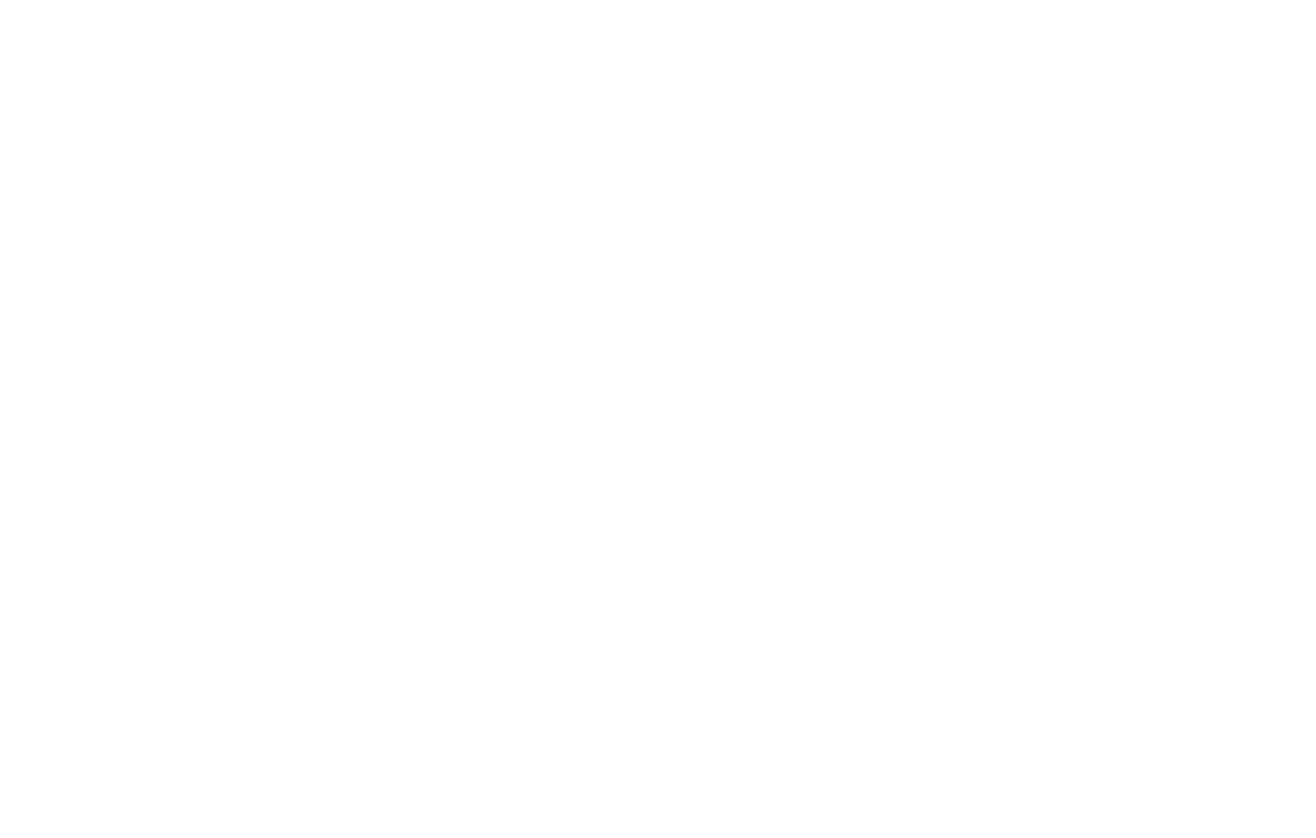
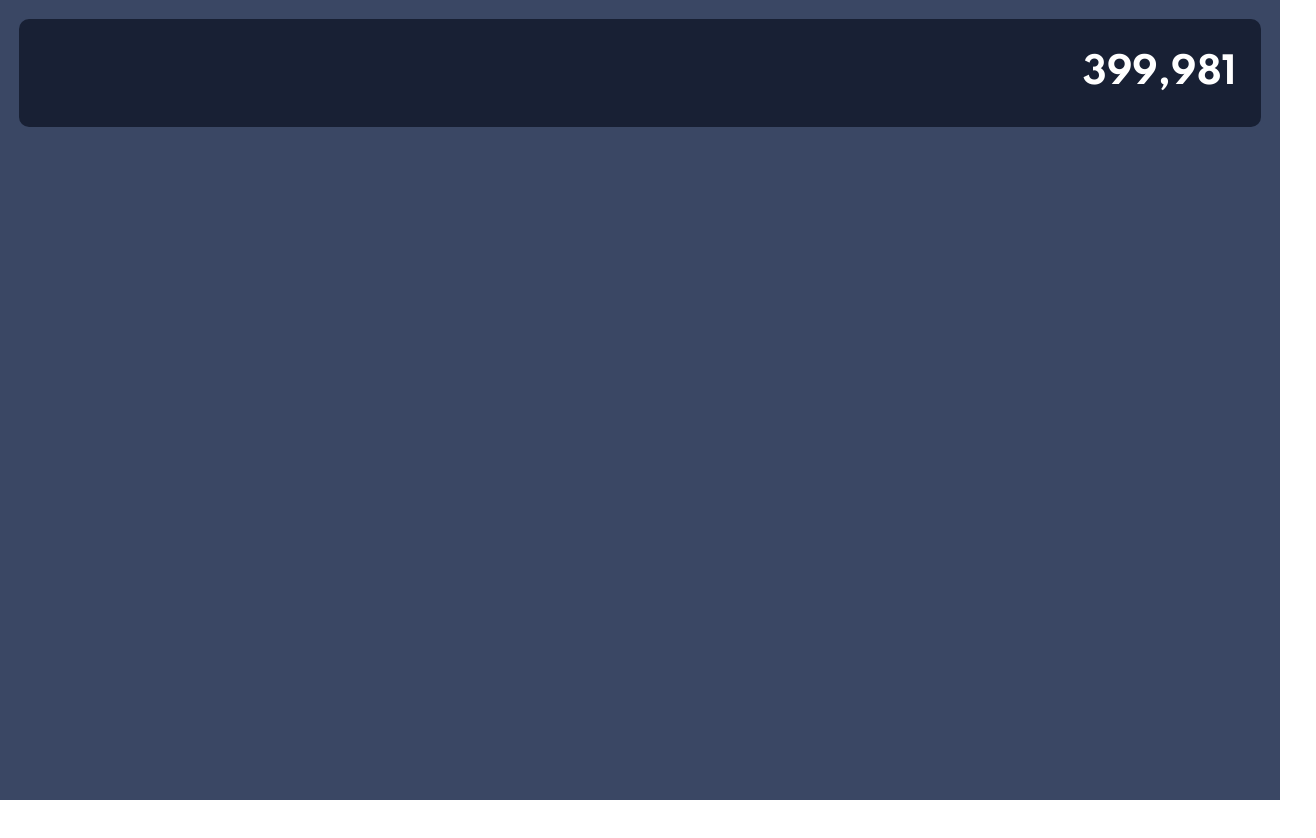
Before and after one commit to Diounata/calculator.io, a Next.js app: page / in a window 1280 px wide. Shown: the top 838 px of the page, 1316 px wide, since content can reach past the window. After the commit the page ends 800 px from the top, so only its background shows below. Built offline with nearby package versions, Linux system fonts and the light colour scheme.

Commit message:
Add: result container

```diff
--- /dev/null
+++ b/src/Components/Result/index.tsx
@@ -0,0 +1,5 @@
+import styles from './styles.module.scss';
+
+export default function Result() {
+  return <div className={styles.resultContainer}>399,981</div>;
+}
--- /dev/null
+++ b/src/Components/Result/styles.module.scss
@@ -0,0 +1,12 @@
+.resultContainer {
+  display: flex;
+  align-items: center;
+  justify-content: flex-end;
+
+  height: 4.5rem;
+  padding: 1rem;
+
+  background: var(--screen-background);
+  color: var(--white-text);
+  border-radius: 10px;
+}
--- a/src/pages/index.tsx
+++ b/src/pages/index.tsx
@@ -1,5 +1,11 @@
 import styles from '@styles/index.module.scss';
 
+import Result from 'Components/Result';
+
 export default function Home() {
-  return <div className={styles.container}></div>;
+  return (
+    <div className={`dark-theme ${styles.container}`}>
+      <Result />
+    </div>
+  );
 }
--- a/src/styles/index.module.scss
+++ b/src/styles/index.module.scss
@@ -1,5 +1,7 @@
 .container {
   width: 100vw;
   height: 100vh;
-  margin: 1.5rem;
+  padding: 0.8rem;
+
+  background: var(--main-background);
 }
--- a/src/styles/main.scss
+++ b/src/styles/main.scss
@@ -22,7 +22,7 @@
     --number-key-shadow: hsl(28, 16%, 65%);
 
     --main-text: hsl(221, 14%, 31%);
-    --white-text: hsl(0, 0, 100%);
+    --white-text: hsl(0, 0%, 100%);
   }
 
   .light-theme {
@@ -38,6 +38,6 @@
     --number-key-shadow: hsl(35, 11%, 61%);
 
     --main-text: hsl(60, 10%, 19%);
-    --white-text: hsl(0, 0, 100%);
+    --white-text: hsl(0, 0%, 100%);
   }
 }
```
